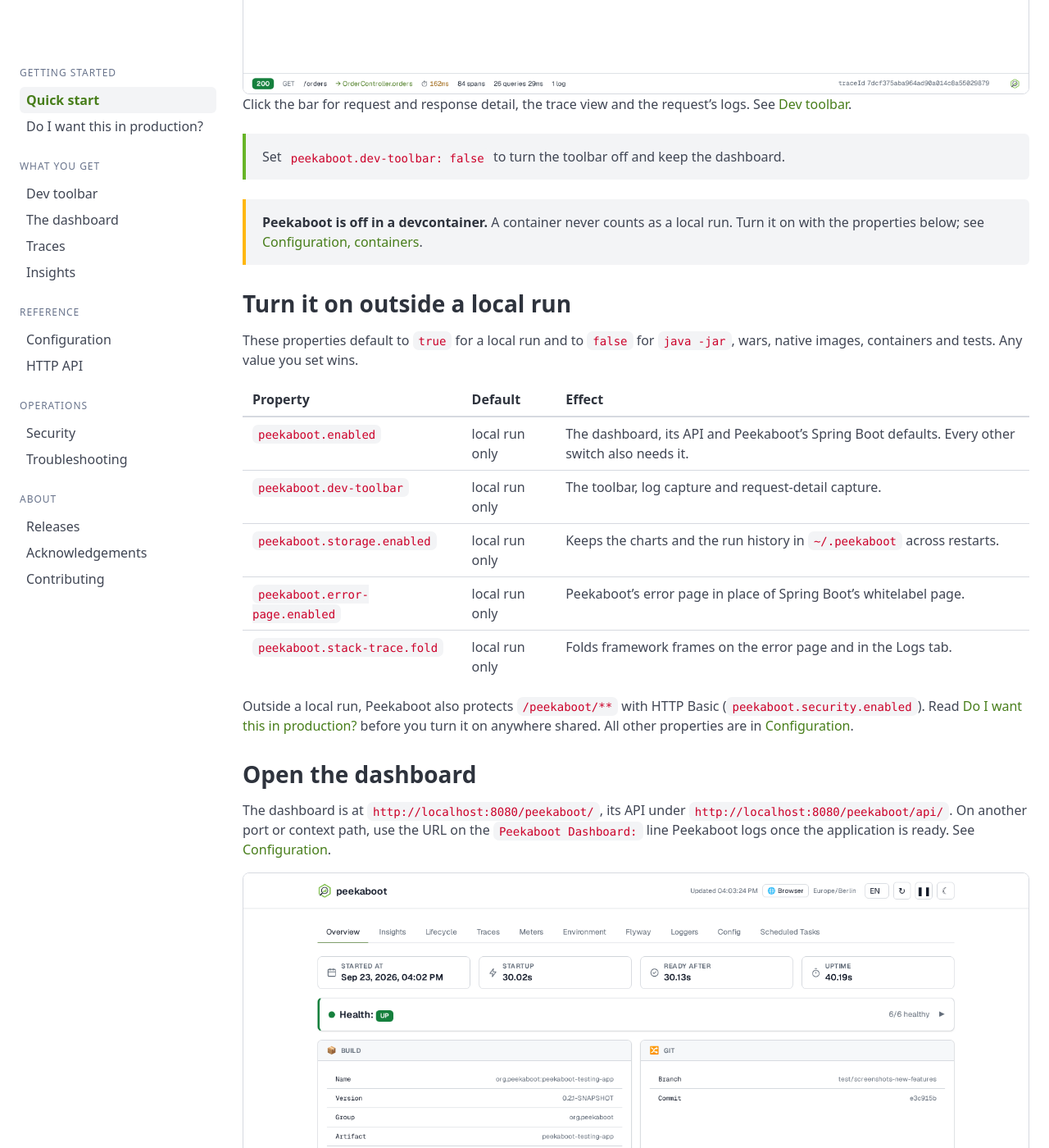
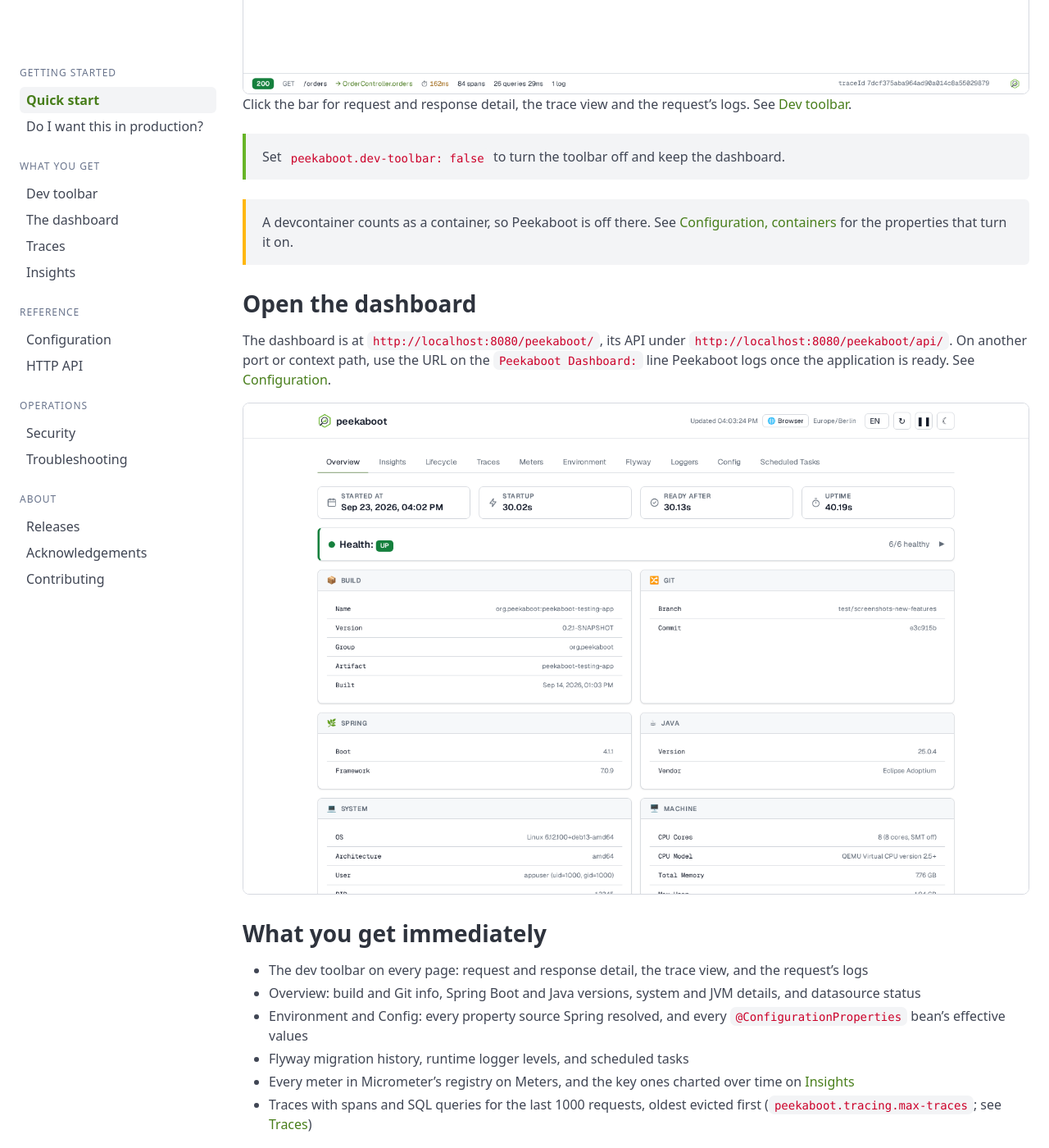
Before and after one commit to peekaboot-org/peekaboot-org.github.io, a Jekyll site: the page built from docs/quick-start.md, in a window 1280 px wide and 1400 px high, scrolled down 1538 px. Shown: the whole window at 82% size. Built offline with Jekyll 4.4.1, drawn with Linux system fonts in a browser that asks for light colours; some of the changed text lies outside the part shown.

Commit message:
docs: point every page at the activation table

```diff
--- a/docs/quick-start.md
+++ b/docs/quick-start.md
@@ -63,28 +63,10 @@
 </div>
 
 <div class="pk-callout pk-callout--warning" markdown="1">
-**Peekaboot is off in a devcontainer.** A container never counts as a local run. Turn it on with
-the properties below; see [Configuration,
-containers]({{ '/docs/configuration/' | relative_url }}#container-markers).
+A devcontainer counts as a container, so Peekaboot is off there. See [Configuration,
+containers]({{ '/docs/configuration/' | relative_url }}#container-markers) for the properties
+that turn it on.
 </div>
-
-## Turn it on outside a local run {#turn-it-on-outside-a-local-run}
-
-These properties default to `true` for a local run and to `false` for `java -jar`, wars,
-native images, containers and tests. Any value you set wins.
-
-| Property | Default | Effect |
-|---|---|---|
-| `peekaboot.enabled` | local run only | The dashboard, its API and Peekaboot's Spring Boot defaults. Every other switch also needs it. |
-| `peekaboot.dev-toolbar` | local run only | The toolbar, log capture and request-detail capture. |
-| `peekaboot.storage.enabled` | local run only | Keeps the charts and the run history in `~/.peekaboot` across restarts. |
-| `peekaboot.error-page.enabled` | local run only | Peekaboot's error page in place of Spring Boot's whitelabel page. |
-| `peekaboot.stack-trace.fold` | local run only | Folds framework frames on the error page and in the Logs tab. |
-
-Outside a local run, Peekaboot also protects `/peekaboot/**` with HTTP Basic
-(`peekaboot.security.enabled`). Read [Do I want this in
-production?]({{ '/docs/in-production/' | relative_url }}) before you turn it on anywhere shared.
-All other properties are in [Configuration]({{ '/docs/configuration/' | relative_url }}#local-run).
 
 ## Open the dashboard {#open-the-dashboard}
 
--- a/docs/security.md
+++ b/docs/security.md
@@ -14,18 +14,9 @@
 
 ## Who can reach Peekaboot, and when it is on {#who-can-reach-peekaboot}
 
-Peekaboot switches itself on or off from the way the application was launched. An explicit
-property always wins.
-
-| Launch | `peekaboot.enabled` | `dev-toolbar`, `storage.enabled`, `error-page.enabled` | `security.enabled` |
-|---|---|---|---|
-| Local run: IDE, `spring-boot:run`, `bootRun`, `java -cp target/classes …` on a host that is not a container | `true` | `true` | `false` |
-| Deployment: `java -jar`, a war, a native image, anything in a container | `false` | `false` | `true` |
-| Test | `false` | `false` | `false` |
-
-Every switch except `peekaboot.enabled` itself also needs `peekaboot.enabled=true`.
-[What counts as a local run]({{ '/docs/configuration/' | relative_url }}#local-run) has the
-full detection rules.
+Peekaboot is on for a local run and off for a deployment or a test, unless you set it.
+[Configuration, when Peekaboot is on]({{ '/docs/configuration/' | relative_url }}#when-peekaboot-is-on)
+has the table and the detection rules.
 
 What that means for access:
 
```
Also changed, not shown: other parts of docs/quick-start.md (+7 -0 lines), docs/in-production.md (+4 -5 lines), docs/troubleshooting.md (+5 -6 lines), index.html (+3 -4 lines).
